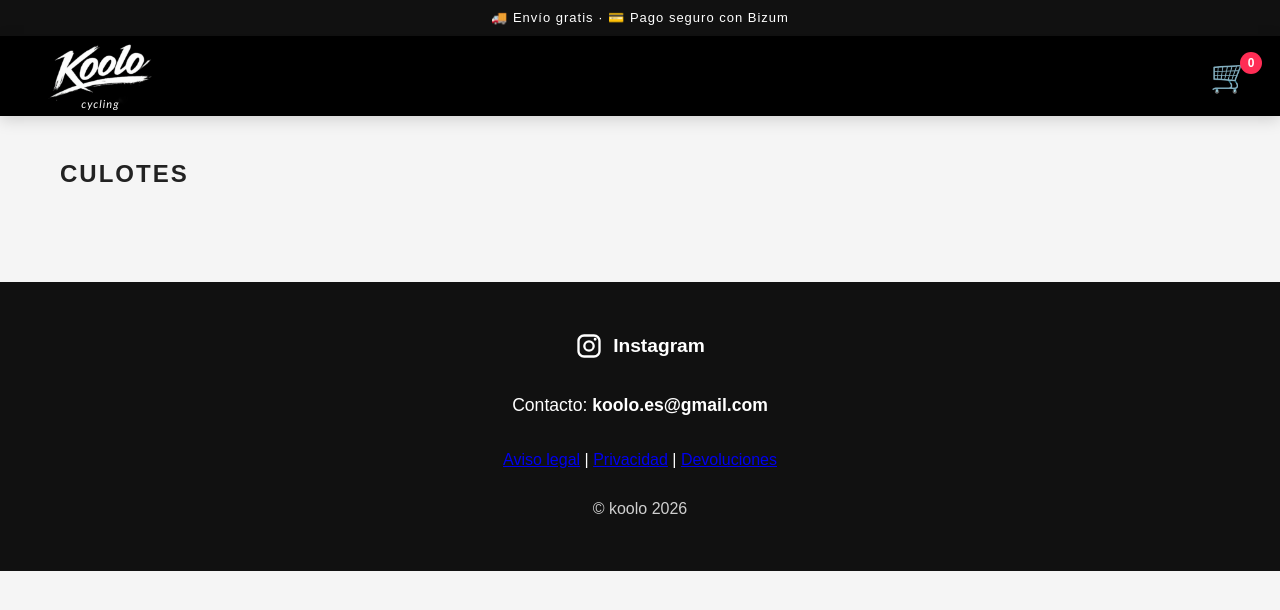
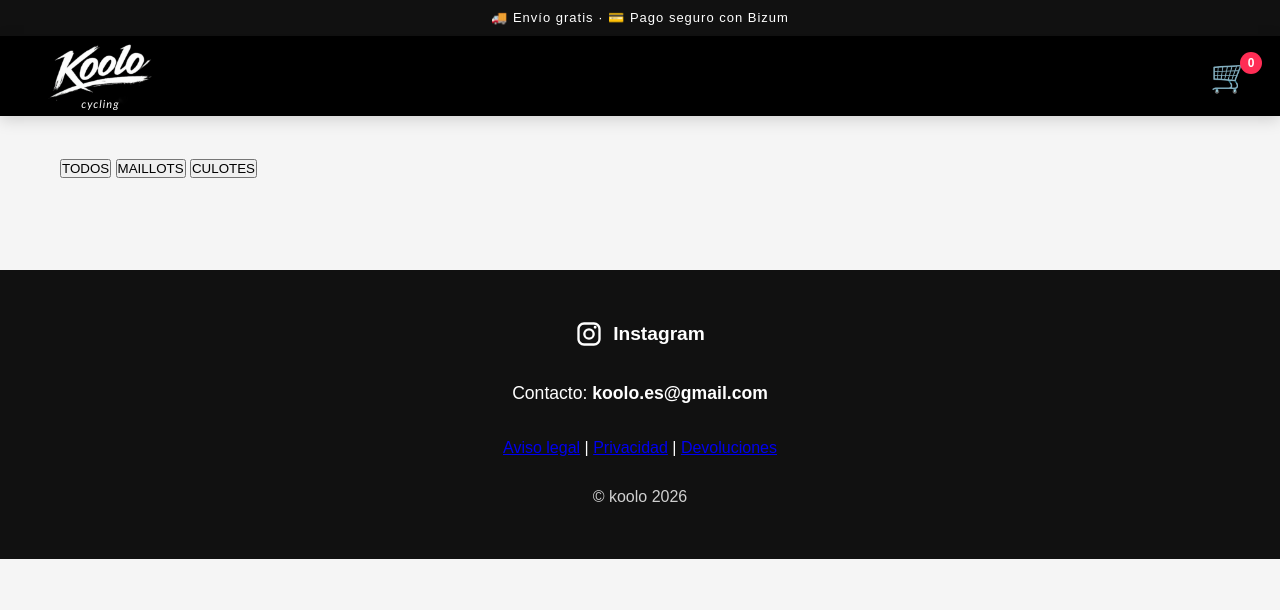
Before and after one commit to manu300668/koolo-store, a plain HTML site: page index.html in a window 1280 px wide. Drawn offline with Linux system fonts and the light colour scheme; no server answers.

Commit message:
Update index.html

```diff
--- a/index.html
+++ b/index.html
@@ -72,9 +72,21 @@ class="cart-badge"
 
 <section class="productos-section">
 
-<h2>
-Culotes
-</h2>
+<div class="categorias">
+
+<button onclick="filtrarCategoria('todos')">
+TODOS
+</button>
+
+<button onclick="filtrarCategoria('maillot')">
+MAILLOTS
+</button>
+
+<button onclick="filtrarCategoria('culote')">
+CULOTES
+</button>
+
+</div>
 
 <div
 id="productosContainer"
```
